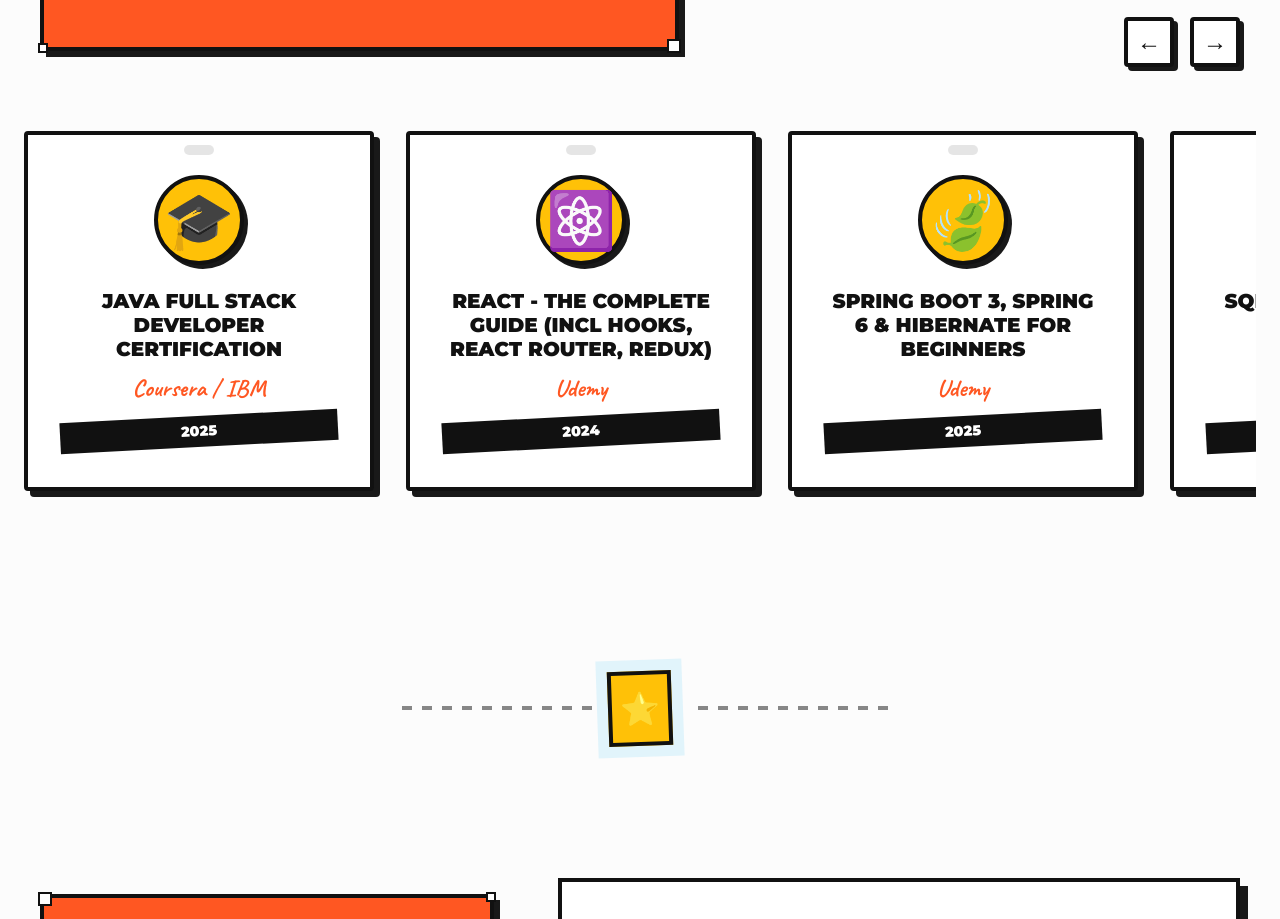
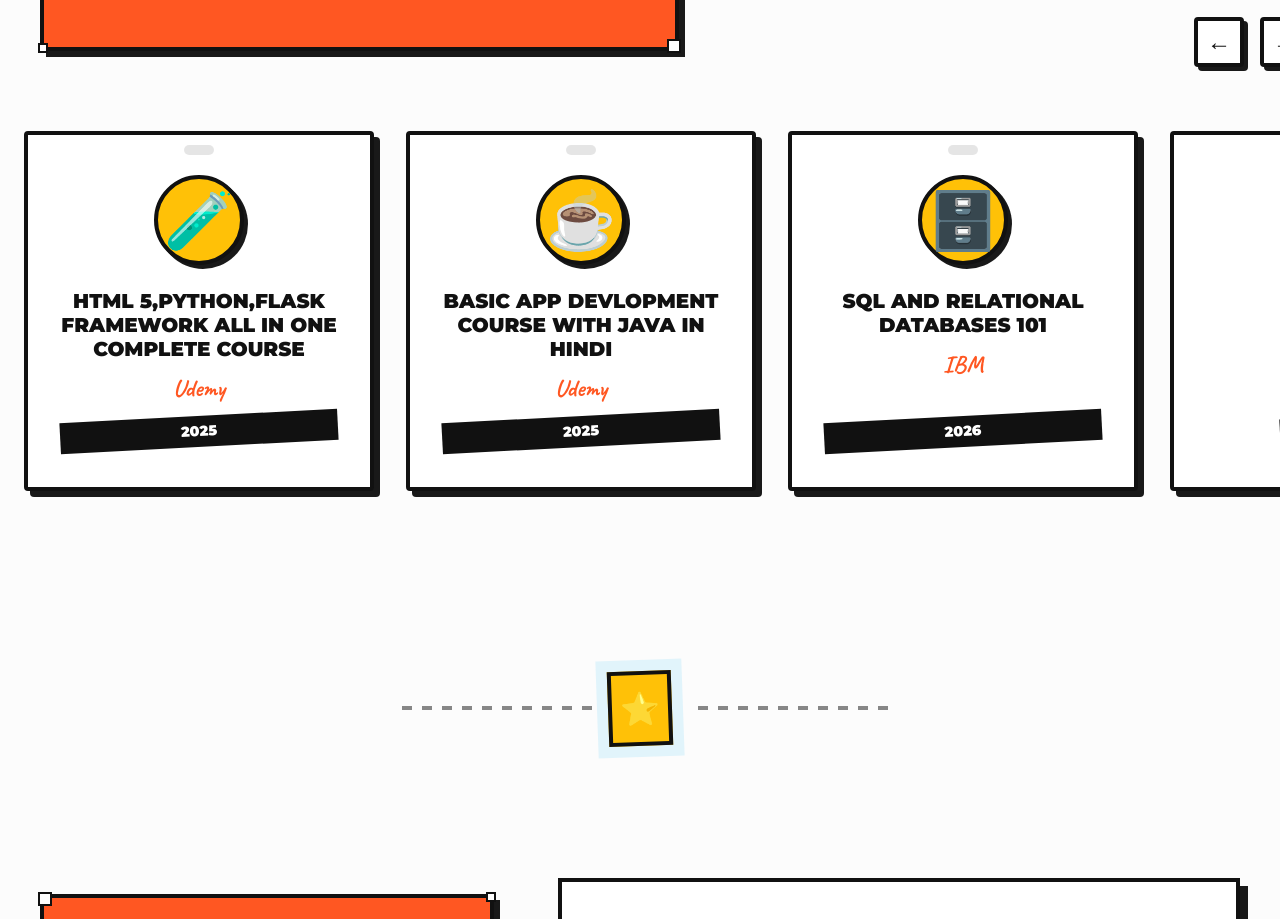
Before and after one commit to Kakdeayush/MY_PORTFOLIO_AYUSHKAKDE, a React (Vite) app: page / in a window 1280 px wide. Shown: the part 4660-5579 px from the top of the page. Built offline with nearby package versions, Linux system fonts and the light colour scheme.

Commit message:
changes the ceertifcate section

```diff
--- a/src/components/Certificates.jsx
+++ b/src/components/Certificates.jsx
@@ -4,32 +4,54 @@
 const certificatesData = [
     {
         id: 1,
-        title: 'Java Full Stack Developer Certification',
-        issuer: 'Coursera / IBM',
+        title: 'HTML 5,Python,Flask Framework All In One Complete Course',
+        issuer: 'Udemy',
         date: '2025',
+        icon: '🧪'
+    },
+    {
+        id: 2,
+        title: 'Basic App Devlopment Course With Java in Hindi',
+        issuer: 'Udemy',
+        date: '2025',
+        icon: '☕'
+    },
+    {
+        id: 3,
+        title: 'SQL and Relational Databases 101',
+        issuer: 'IBM',
+        date: '2026',
+        icon: '🗄️'
+    },
+    {
+        id: 4,
+        title: 'SQL (Basic)',
+        issuer: 'HackerRank',
+        date: '2026',
+        icon: '🗄️'
+    },
+    {
+        id: 5,
+        title: 'Introduction to Prompt Engineering with GitHub Copilot',
+        issuer: 'SimpleLearn',
+        date: '2026',
+        icon: '🤖'
+    },
+     {
+        id: 6,
+        title: 'Nestlé E-learning Program',
+        issuer: 'Nestle',
+        date: '2026',
         icon: '🎓'
     },
     {
-        id: 2,
-        title: 'React - The Complete Guide (incl Hooks, React Router, Redux)',
-        issuer: 'Udemy',
-        date: '2024',
-        icon: '⚛️'
+        id: 7,
+        title: 'GenAI Powered Data Analytics Job Simulation',
+        issuer: 'Tata',
+        date: '2025',
+        icon: '📊'
     },
-    {
-        id: 3,
-        title: 'Spring Boot 3, Spring 6 & Hibernate for Beginners',
-        issuer: 'Udemy',
-        date: '2025',
-        icon: '🍃'
-    },
-    {
-        id: 4,
-        title: 'SQL and Relational Databases 101',
-        issuer: 'Coursera',
-        date: '2023',
-        icon: '🗄️'
-    }
+
 ];
 
 const Certificates = () => {
```
